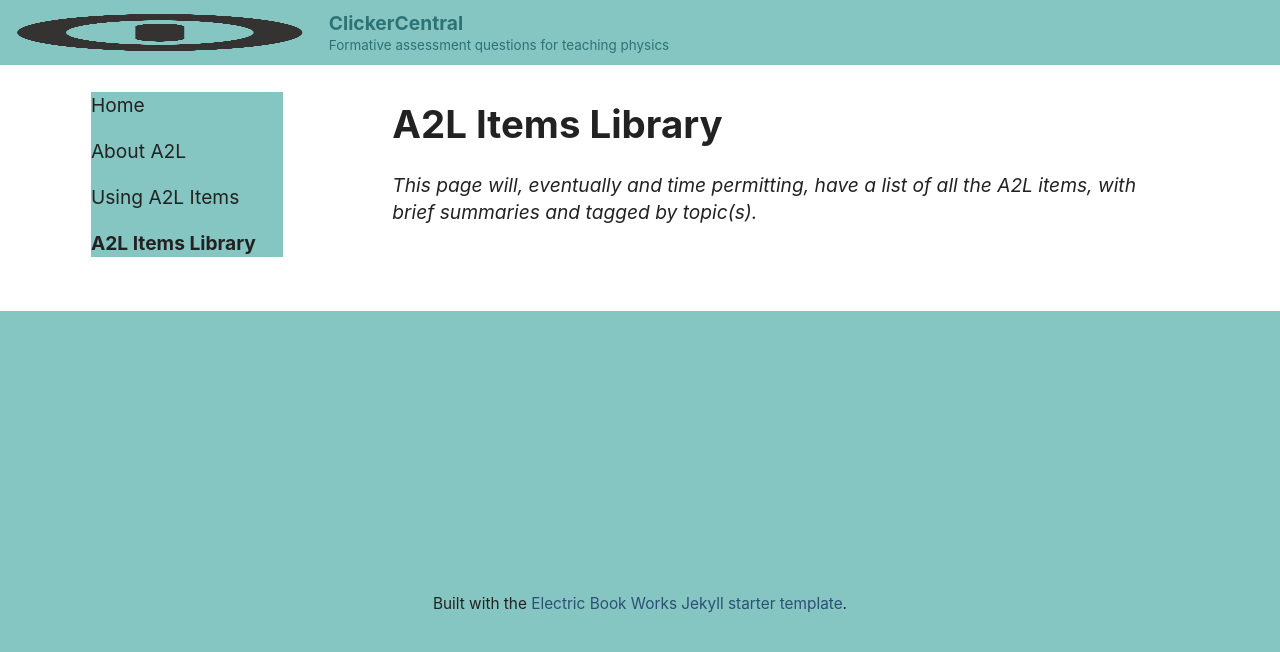
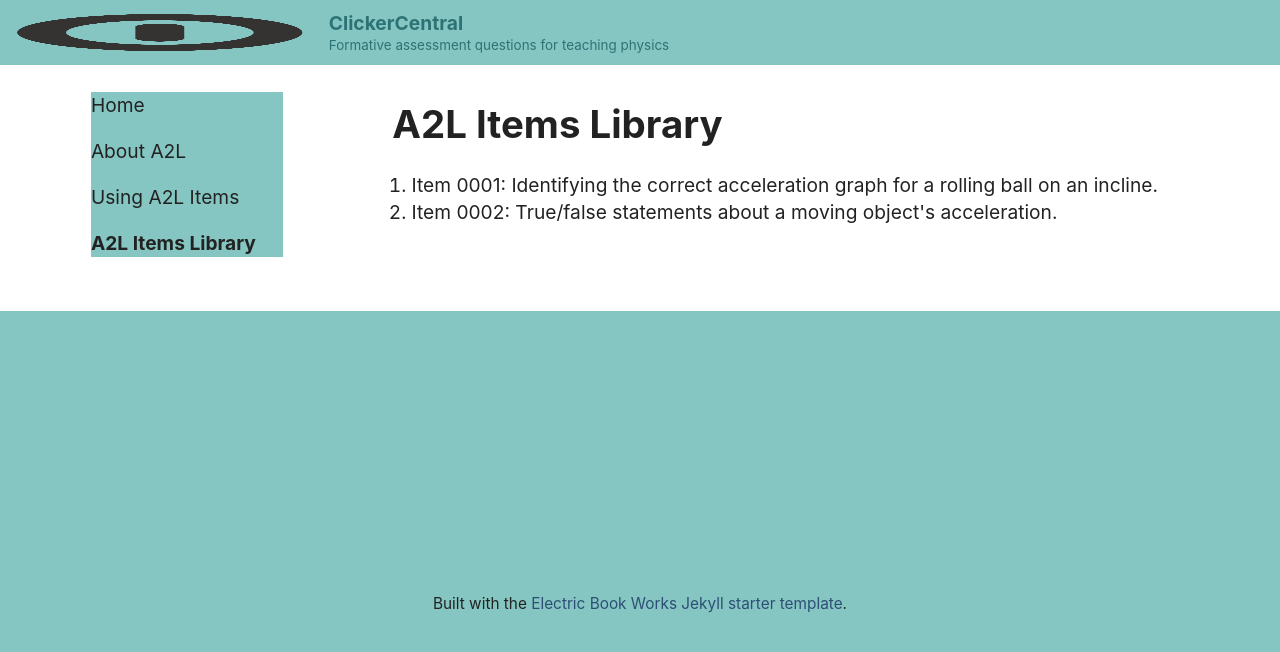
Before and after one commit to ibeatty/clickercentral, a Jekyll site: the page built from library.md, in a window 1280 px wide. Shown: the top 652 px of the page. Built offline with Jekyll 4.4.1, drawn with Linux system fonts in a browser that asks for light colours.

Commit message:
toe-dipping items collection

```diff
--- a/_config.yml
+++ b/_config.yml
@@ -39,3 +39,8 @@ defaults:
     values:
       layout: "default"
       excerpt: ""
+
+# Define collections:
+collections:
+  items:
+    output: true
--- a/library.md
+++ b/library.md
@@ -4,4 +4,10 @@ title: A2L Items Library
 
 # A2L Items Library
 
-_This page will, eventually and time permitting, have a list of all the A2L items, with brief summaries and tagged by topic(s)._
+<ol>
+
+{% for item in site.items %}
+  <li>{{ item.name }}: {{ item.description }}</li>
+{% endfor %}
+
+</ol>
```
Also changed, not shown: _items/item_0001.md (added, +4 -0 lines), _items/item_0002.md (added, +4 -0 lines), index.md (+1 -1 lines).
